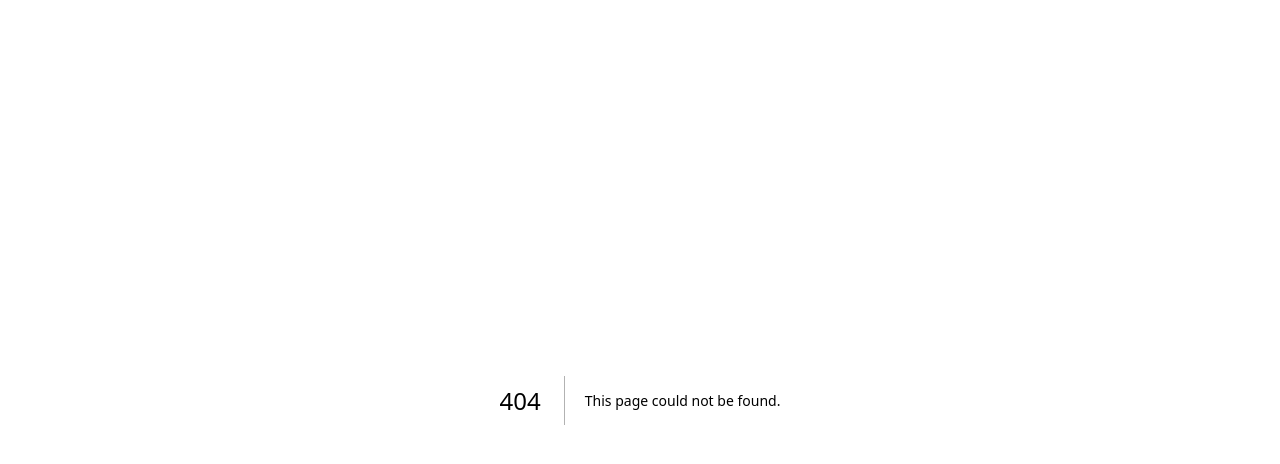
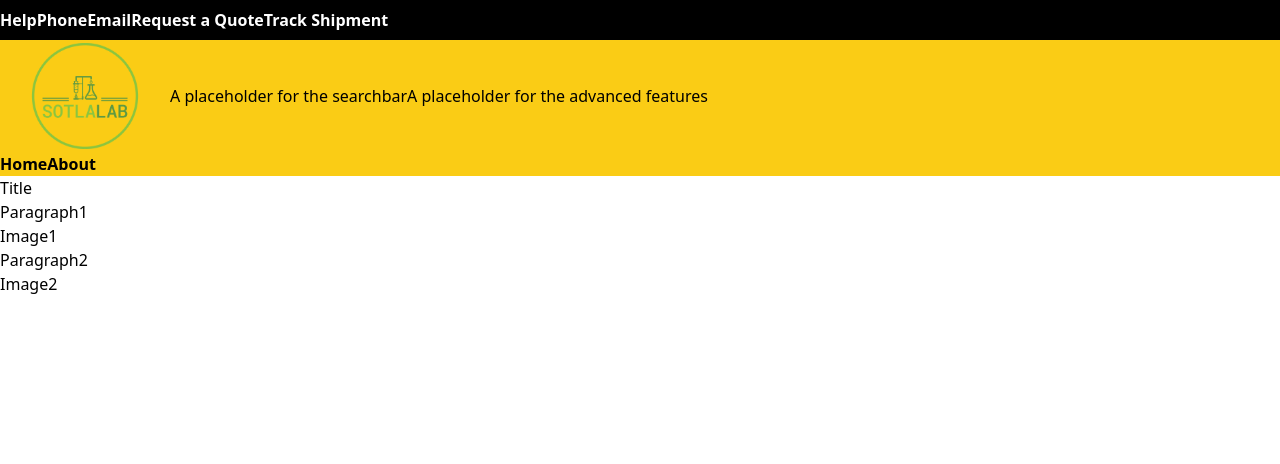
Before and after one commit to lsapundzic/b2b-store-frontend, a Next.js app: page /about in a window 1280 px wide. Before the commit this address had no page. Shown: the top 464 px of the page. Built offline with nearby package versions, Linux system fonts and the light colour scheme.

Commit message:
Prepare for API

```diff
--- a/src/components/Header/fragments/Navbar.jsx
+++ b/src/components/Header/fragments/Navbar.jsx
@@ -10,11 +10,11 @@ export default function Navbar() {
           <Link href="/">Home</Link>
         </li>
         <li>
-          <Link href="/products">Products</Link>
-        </li>
-        <li>
           <Link href="/about">About</Link>
         </li>
+        {/* <li>
+          <Link href="/products">Products</Link>
+        </li> */}
       </ul>
     </nav>
   );
--- /dev/null
+++ b/src/pages/about.jsx
@@ -0,0 +1,16 @@
+import Header from "@/components/header/Header";
+
+export default function About() {
+  return (
+    <>
+      <Header />
+      <main>
+        <h2>Title</h2>
+        <p>Paragraph1</p>
+        <p>Image1</p>
+        <p>Paragraph2</p>
+        <p>Image2</p>
+      </main>
+    </>
+  );
+}
--- a/src/pages/index.jsx
+++ b/src/pages/index.jsx
@@ -1,11 +1,13 @@
 import Header from "@/components/header/Header.jsx";
 
-export default function Homepage() {
+export default function Home() {
   return (
     <>
       <Header />
-      <h2>Homepage</h2>
-      <p>This is the content of the homepage for now</p>
+      <main>
+        <h2>Homepage</h2>
+        <p>This is the content of the homepage for now</p>
+      </main>
     </>
   );
 }
```
